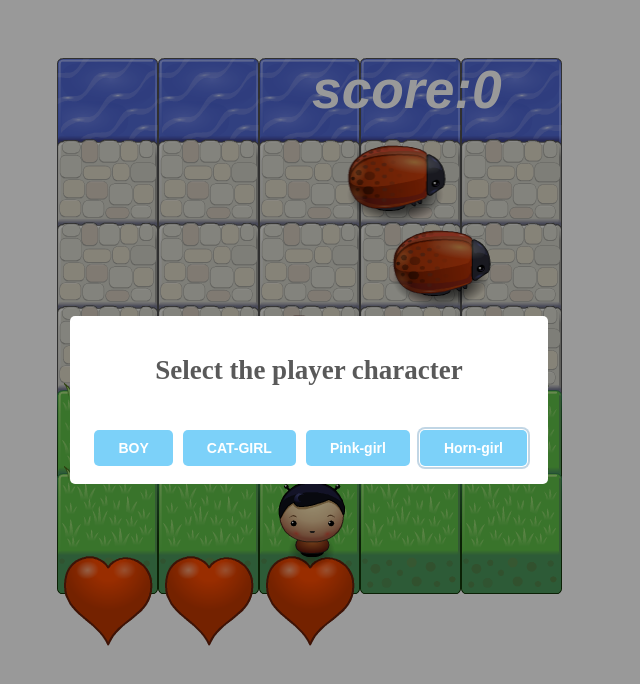
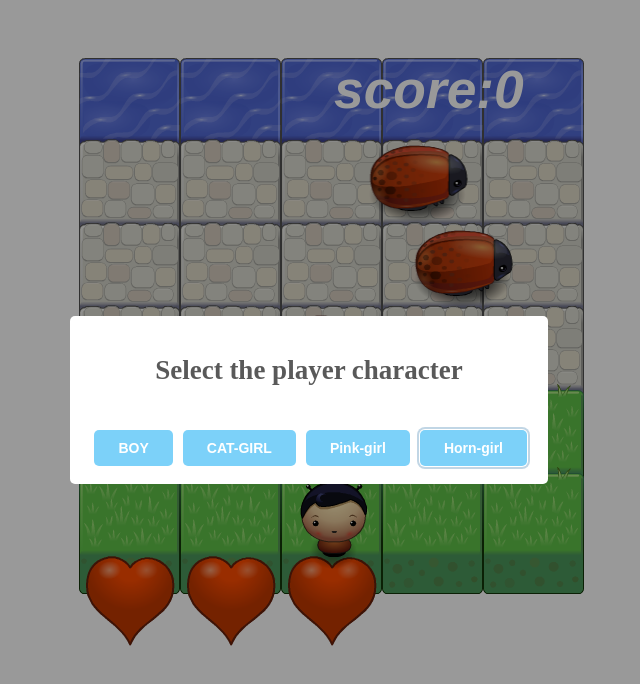
Before and after one commit to TejaSaiInukurthi/ArcadeGame, a plain HTML site: page index.html in a window 1280 px wide. Shown: the whole page, without its empty margins (331-971 px from the left). Drawn offline with nearby package versions, Linux system fonts and the light colour scheme.

Commit message:
changes in styles.css

```diff
--- a/css/style.css
+++ b/css/style.css
@@ -1,3 +1,4 @@
 body {
-    text-align: center;
+   margin-left: 32%;;
+    position: fixed;
 }
```
